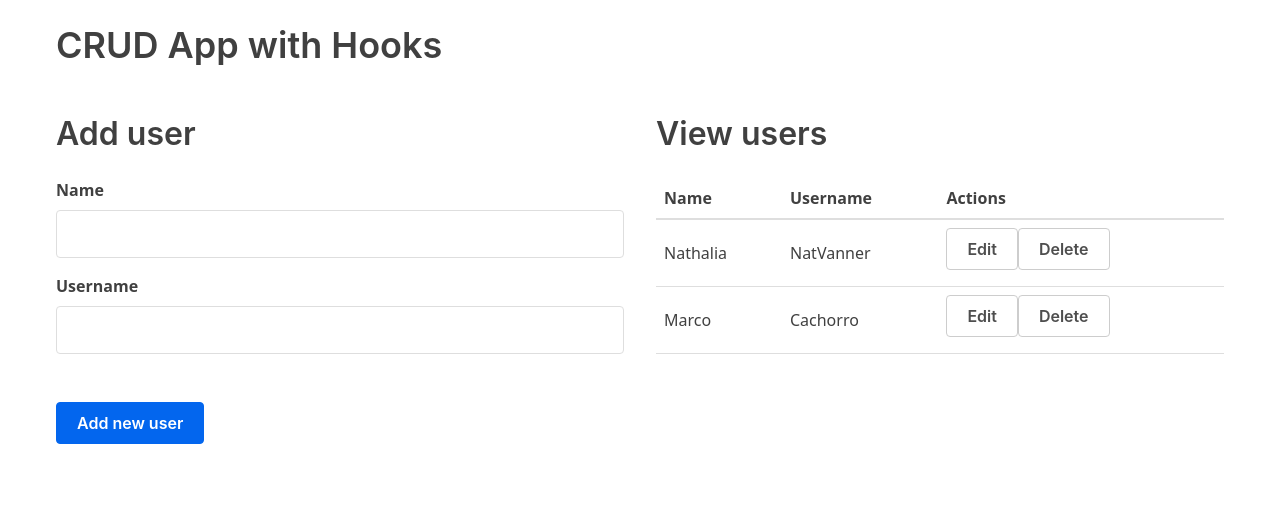
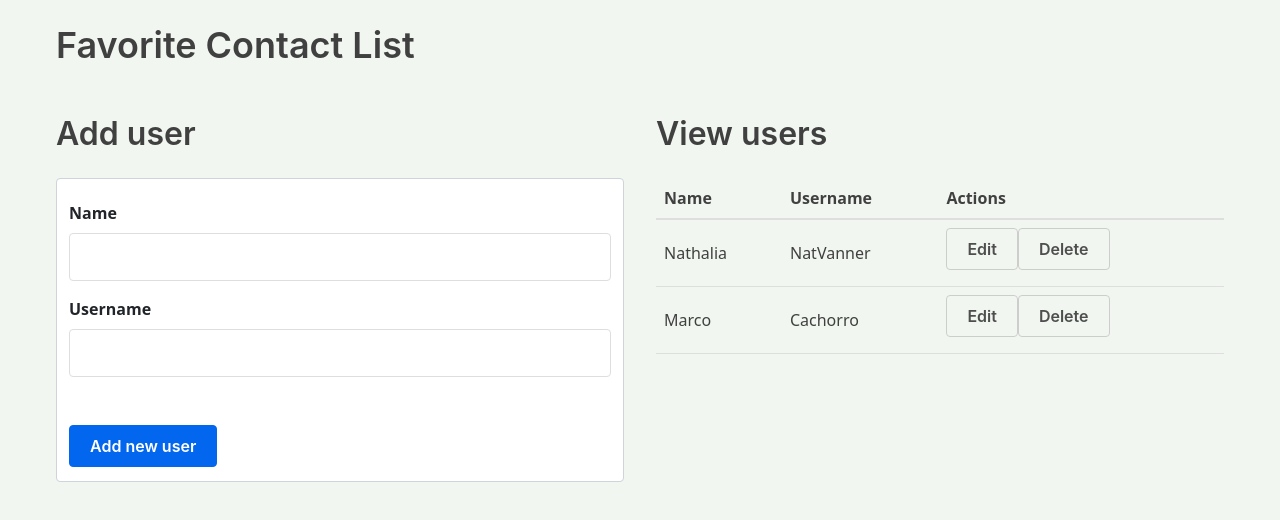
Before and after one commit to nescalan/create-react-user, a React (Create React App) app in the folder create-react-user/: page / in a window 1280 px wide. Shown: the top 520 px of the page. Built offline with nearby package versions, Linux system fonts and the light colour scheme.

Commit message:
Edit User Form: Finished

```diff
--- a/create-react-user/src/AddUserForm/AddUserForm.js
+++ b/create-react-user/src/AddUserForm/AddUserForm.js
@@ -1,5 +1,8 @@
 import React from "react";
 import { useForm } from "react-hook-form";
+
+// Styles
+import "./AddUserForm.css";
 
 const AddUserForm = (props) => {
   // useForm
@@ -18,8 +21,9 @@ const AddUserForm = (props) => {
   };
 
   return (
-    <form onSubmit={handleSubmit(onSubmit)}>
-      <label>Name</label>
+    <>
+      <form className="form-control" onSubmit={handleSubmit(onSubmit)}>
+        <label className="bg-white">Name</label>
         <input
           type="text"
           name="name"
@@ -33,7 +37,7 @@ const AddUserForm = (props) => {
           <span className="alert alert-danger"> This field is required</span>
         )}
 
-      <label>Username</label>
+        <label className="bg-white">Username</label>
         <input
           type="text"
           name="userName"
@@ -48,6 +52,7 @@ const AddUserForm = (props) => {
         )}
         <button className="d-flex mt-5">Add new user</button>
       </form>
+    </>
   );
 };
 
--- a/create-react-user/src/App/App.css
+++ b/create-react-user/src/App/App.css
@@ -1,3 +1,6 @@
+* {
+  background: #f1f7f0;
+}
 .App {
   text-align: center;
 }
--- a/create-react-user/src/App/App.js
+++ b/create-react-user/src/App/App.js
@@ -48,20 +48,27 @@ function App() {
     setEditing(true);
     setCurrentUser({
       id: user.id,
-      name: user.id,
+      name: user.name,
       userName: user.userName,
     });
   };
 
+  // Update User from EditUserForm.js
+  const updateUser = (id, updatedUser) => {
+    setEditing(false);
+
+    setUsers(users.map((user) => (user.id === id ? updatedUser : user)));
+  };
+
   return (
     <div className="container">
-      <h1>CRUD App with Hooks</h1>
+      <h1>Favorite Contact List</h1>
       <div className="flex-row">
         <div className="flex-large">
           {editing ? (
             <>
               <h2>Edit user</h2>
-              <EditUserForm currentUser={currentUser} />
+              <EditUserForm currentUser={currentUser} updateUser={updateUser} />
             </>
           ) : (
             <>
--- a/create-react-user/src/EditUserForm/EditUserForm.js
+++ b/create-react-user/src/EditUserForm/EditUserForm.js
@@ -1,25 +1,34 @@
 import React from "react";
 import { useForm } from "react-hook-form";
 
-const EditUserForm = ({ currentUser }) => {
+const EditUserForm = (props) => {
+  console.log(props.currentUser);
+
   // useForm
   const {
     register,
     handleSubmit,
+    setValue,
     formState: { errors },
-  } = useForm();
+  } = useForm({
+    defaultValues: props.currentUser,
+  });
+
+  // Save Edited Values
+  setValue("name", props.currentUser.name);
+  setValue("userName", props.currentUser.userName);
 
   // Handle OnSbmit()
   const onSubmit = (data, e) => {
-    data.id = null;
-    console.log(data);
-    props.addUser(data);
+    // data.id = null;
+    // props.addUser(data);
+    props.updateUser(props.currentUser.id, data);
     e.target.reset();
   };
 
   return (
-    <form onSubmit={handleSubmit(onSubmit)}>
-      <label>Name</label>
+    <form className="form-control" onSubmit={handleSubmit(onSubmit)}>
+      <label className="bg-white">Name</label>
       <input
         type="text"
         name="name"
@@ -33,7 +42,7 @@ const EditUserForm = ({ currentUser }) => {
         <span className="alert alert-danger"> This field is required</span>
       )}
 
-      <label>Username</label>
+      <label className="bg-white">Username</label>
       <input
         type="text"
         name="userName"
```
Also changed, not shown: create-react-user/src/AddUserForm/AddUserForm.css (added). Lines whose indentation alone changed are shown as unchanged.
